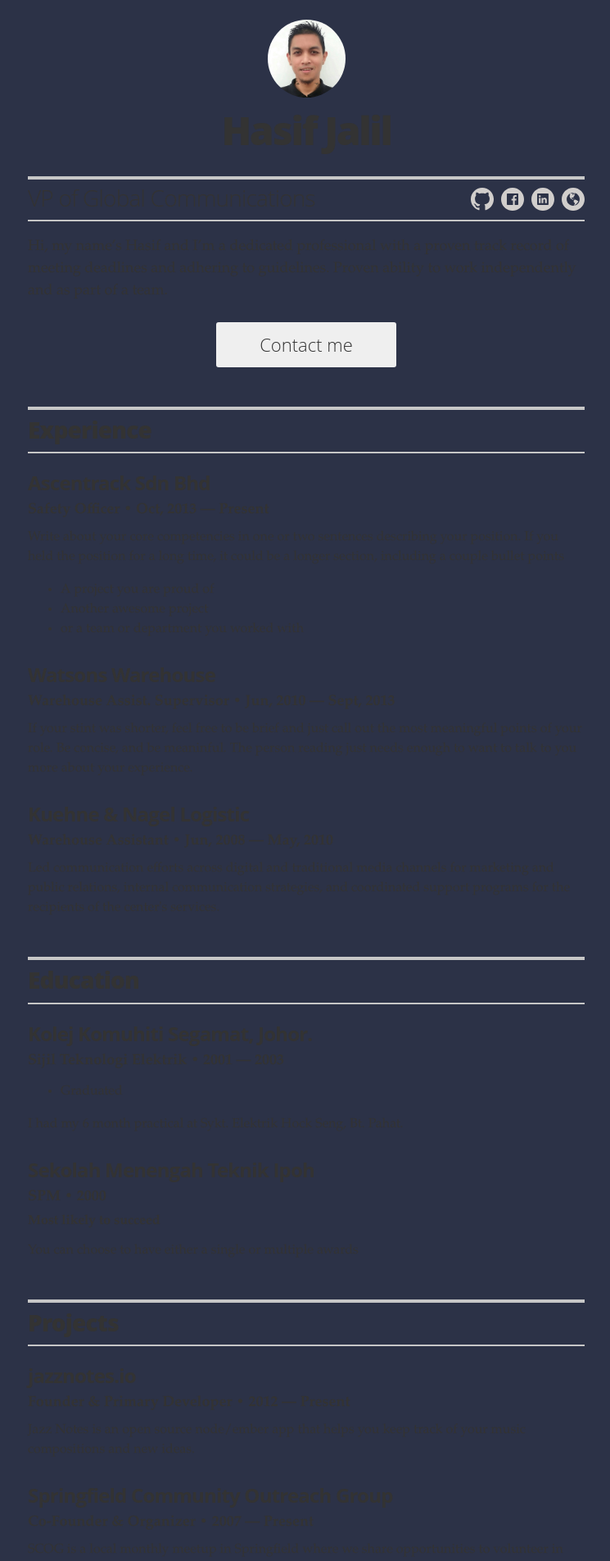
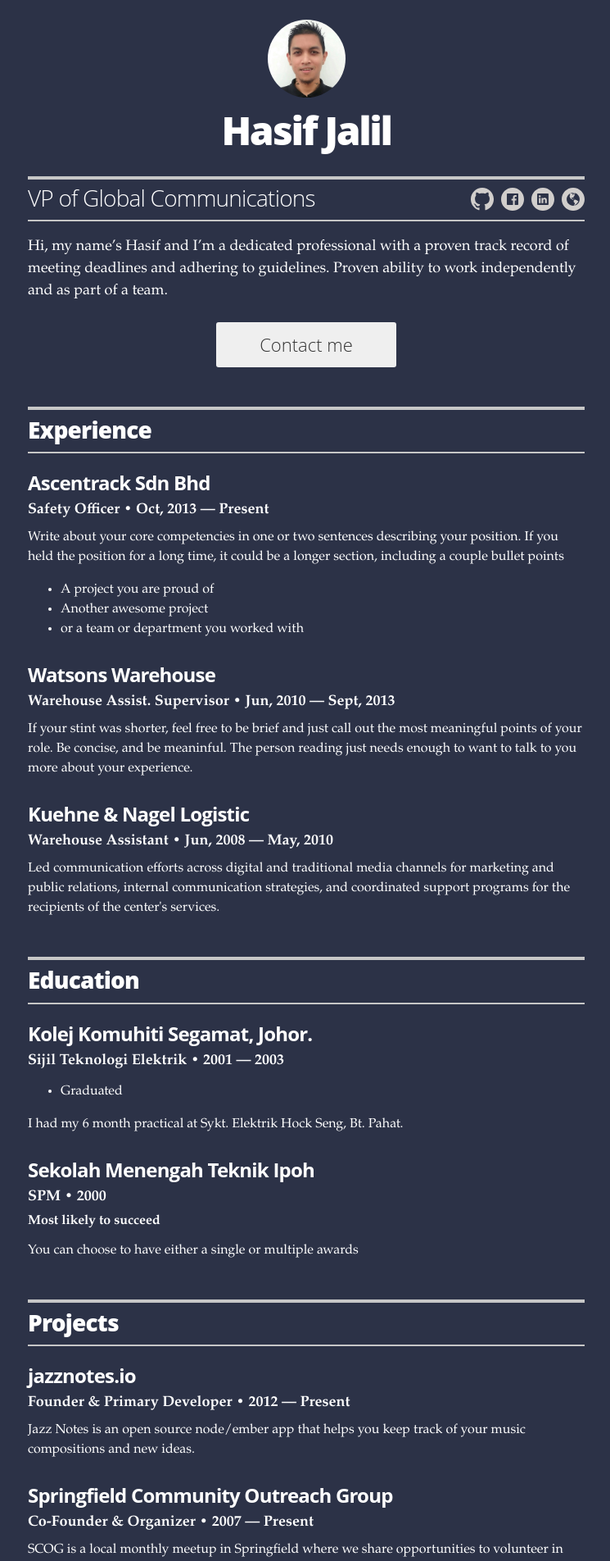
Before and after one commit to hasifjalil/jekyll-resume, a Jekyll site: the page built from index.html, in a window 1280 px wide. Shown: the top 1904 px of the page at 82% size, without its empty margins (266-1011 px from the left). Built offline with Jekyll 4.4.1, drawn with Linux system fonts in a browser that asks for light colours.

Commit message:
Update _variables.scss

```diff
--- a/_sass/_variables.scss
+++ b/_sass/_variables.scss
@@ -7,9 +7,10 @@ $grid-gutter:     10px !default;
 // Colors
 $blue:             #2C3247;
 $black:             #333;
+$white:            #fff;
 
 // Styles
-$text_color:        $black;
+$text_color:        $white;
 
 // Font stack
 $body-font: Helvetica, arial, nimbussansl, liberationsans, freesans, clean, sans-serif, "Segoe UI Emoji", "Segoe UI Symbol" !default;
```
